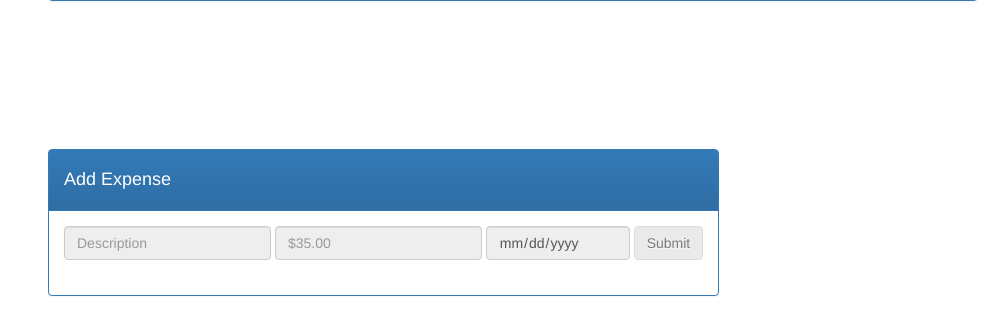
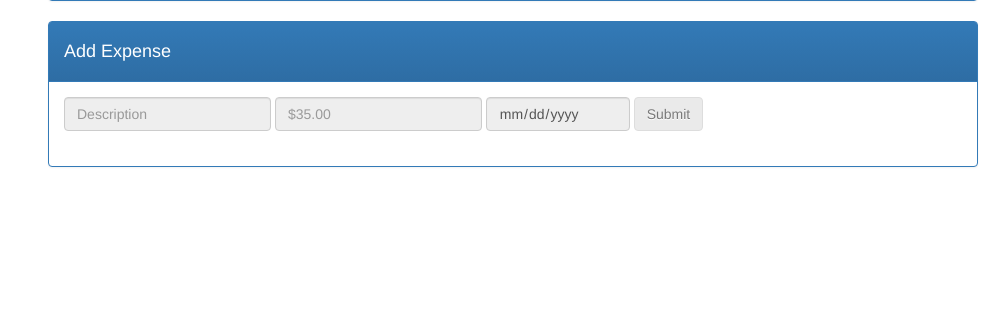
Before and after one commit to h-betz/SpendingTracker, a Django app: page /dashboard/ in a window 1280 px wide. Shown: the part 484-800 px from the top of the page, without its empty margins (287-1280 px from the left). Run offline with Django 3.2, Linux system fonts and the light colour scheme; a user stored in the database is signed in; some libraries are stand-ins or nearby versions.

Commit message:
Bug fixes

```diff
--- a/assets/js/index.js
+++ b/assets/js/index.js
@@ -1,5 +1,6 @@
 const month_map = new Map();
 const todaysDate = new Date();
+console.log(todaysDate);
 var selectedMonth = todaysDate.getMonth();
 var selectedYear = todaysDate.getFullYear();
 month_map.set(1, "January");
@@ -359,14 +360,17 @@ function populateExpenseList(expenses, categoryName) {
         data.set('description', values.description);
         data.set('amount', values.amount);
 
-        //Update total
-        total += +values.amount;
-
         //Parse date
         data.set('date', values.date);
         var date = values.date.split('-');
         var year = date[0];
         var month = date[1];
+
+        //Update total
+        if (year == selectedYear && month == (selectedMonth + 1)) {
+            console.log(selectedMonth);
+            total += +values.amount;
+        }
 
         //Create date mapping
         if (dates.has(year)) {
--- a/static/style/app.css
+++ b/static/style/app.css
@@ -3,7 +3,6 @@
 }
 
 #expenseFormDiv {
-  position:fixed;
   bottom: 0;
   padding-bottom: 20px;
 }
```
Also changed, not shown: db.sqlite3.
